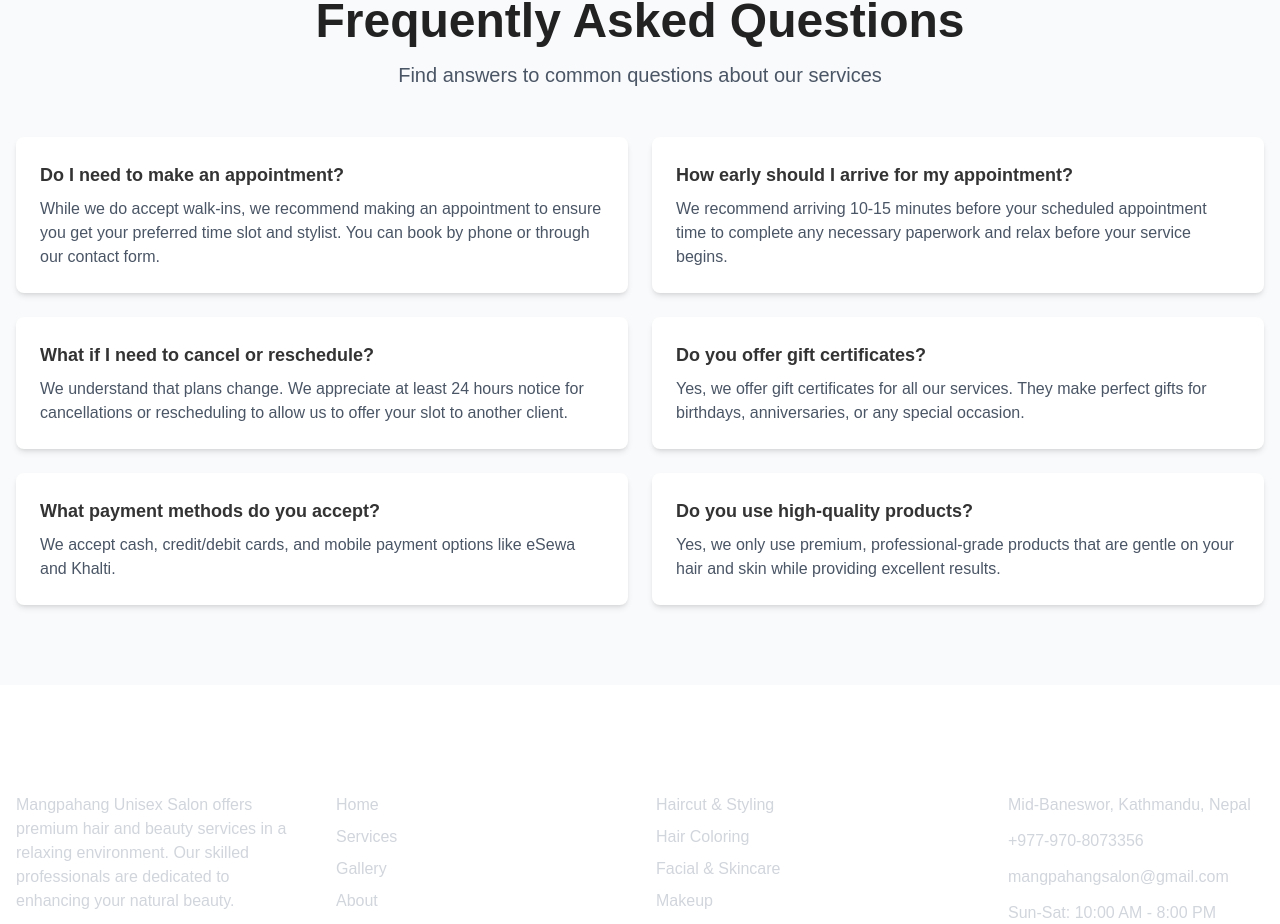
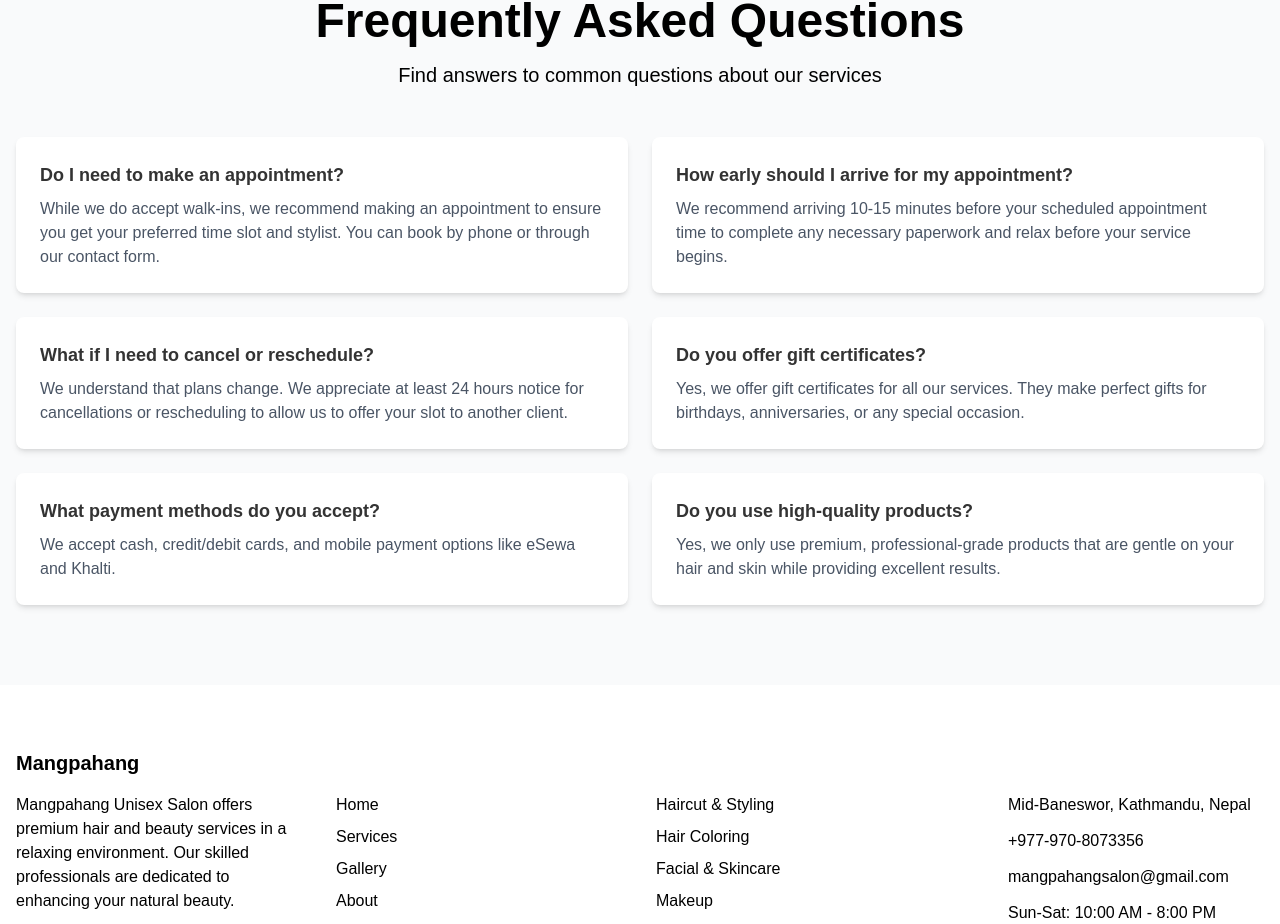
Before and after one commit to ranishraj007/MangpahanSalon, a React (Vite) app: page /contact in a window 1280 px wide. Shown: the part 1835-2759 px from the top of the page. Built offline with nearby package versions, Linux system fonts and the light colour scheme.

Commit message:
fixing text color

```diff
--- a/src/components/Footer.jsx
+++ b/src/components/Footer.jsx
@@ -13,8 +13,8 @@ const Footer = () => {
         <div className="grid grid-cols-1 md:grid-cols-2 lg:grid-cols-4 gap-8">
           {/* About Section */}
           <div>
-            <h3 className="text-xl font-bold mb-4 text-primary">Mangpahang</h3>
-            <p className="mb-4 text-gray-300">
+            <h3 className="text-xl font-bold mb-4 text-black">Mangpahang</h3>
+            <p className="mb-4 text-black">
               Mangpahang Unisex Salon offers premium hair and beauty services in
               a relaxing environment. Our skilled professionals are dedicated to
               enhancing your natural beauty.
@@ -28,7 +28,7 @@ const Footer = () => {
                 whileHover={{ scale: 1.2 }}
                 whileTap={{ scale: 0.9 }}
               >
-                <Facebook size={24} />
+                <Facebook size={24} className="text-blue-700"/>
               </motion.a>
               <motion.a
                 href="https://www.instagram.com/mangpahangunisexsalon/"
@@ -36,7 +36,7 @@ const Footer = () => {
                 whileHover={{ scale: 1.2 }}
                 whileTap={{ scale: 0.9 }}
               >
-                <Instagram size={24} />
+                <Instagram size={24} className="text-pink-800"/>
               </motion.a>
             </div>
           </div>
@@ -50,7 +50,7 @@ const Footer = () => {
                   <li key={item}>
                     <Link
                       to={item === "Home" ? "/" : `/${item.toLowerCase()}`}
-                      className="text-gray-300 hover:text-primary transition-colors duration-300"
+                      className="text-black hover:text-gray-600 transition-colors duration-300"
                     >
                       {item}
                     </Link>
@@ -76,7 +76,7 @@ const Footer = () => {
                 <li key={service}>
                   <Link
                     to="/services"
-                    className="text-gray-300 hover:text-primary transition-colors duration-300"
+                    className="text-black hover:text-gray-600 transition-colors duration-300 "
                   >
                     {service}
                   </Link>
@@ -91,7 +91,7 @@ const Footer = () => {
             <ul className="space-y-3">
               <li className="flex items-start">
                 <MapPin className="text-primary mt-1 mr-3 h-5 w-5" />
-                <span className="text-gray-300">
+                <span className="text-black">
                   Mid-Baneswor, Kathmandu, Nepal
                 </span>
               </li>
@@ -99,7 +99,7 @@ const Footer = () => {
                 <Phone className="text-primary mr-3 h-5 w-5" />
                 <a
                   href="tel:+9779851234567"
-                  className="text-gray-300 hover:text-primary transition-colors duration-300"
+                  className="text-black hover:text-primary transition-colors duration-300"
                 >
                   +977-970-8073356
                 </a>
@@ -108,14 +108,14 @@ const Footer = () => {
                 <Mail className="text-primary mr-3 h-5 w-5" />
                 <a
                   href="mailto:info@mangpahang.com"
-                  className="text-gray-300 hover:text-primary transition-colors duration-300"
+                  className="text-black hover:text-primary transition-colors duration-300"
                 >
                   mangpahangsalon@gmail.com
                 </a>
               </li>
               <li className="flex items-start">
                 <Clock className="text-primary mt-1 mr-3 h-5 w-5" />
-                <div className="text-gray-300">
+                <div className="text-black">
                   <p>Sun-Sat: 10:00 AM - 8:00 PM</p>
                   {/* <p>Sunday: Closed</p> */}
                 </div>
@@ -124,7 +124,7 @@ const Footer = () => {
           </div>
         </div>
 
-        <div className="border-t border-gray-700 mt-12 pt-8 text-center text-gray-400">
+        <div className="border-t border-gray-700 mt-12 pt-8 text-center text-black">
           <p>
             &copy; {currentYear} Mangpahang Unisex Salon. All rights reserved.
           </p>
--- a/src/components/Header.jsx
+++ b/src/components/Header.jsx
@@ -48,9 +48,9 @@ const Header = () => {
             animate={{ opacity: 1, x: 0 }}
             transition={{ duration: 0.5 }}
           >
-            <h1 className="text-2xl md:text-3xl font-bold text-primary">
+            <h1 className="text-2xl md:text-3xl font-bold text-gray-400">
               Mangpahang
-              <span className="block text-sm md:text-base font-medium text-secondary dark:text-gray-200">
+              <span className="block text-sm md:text-base font-medium text-white dark:text-gray-400">
                 Unisex Salon
               </span>
             </h1>
@@ -72,7 +72,7 @@ const Header = () => {
                     `font-medium transition-colors duration-300 ${
                       isActive
                         ? "text-yellow-500"
-                        : "text-secondary dark:text-gray-200 hover:text-gray-400 dark:hover:text-primary"
+                        : "text-secondary dark:text-gray-400 hover:text-gray-700 dark:hover:text-primary"
                     }`
                   }
                 >
--- a/src/components/SectionTitle.jsx
+++ b/src/components/SectionTitle.jsx
@@ -6,7 +6,7 @@ const SectionTitle = ({ title, subtitle, centered = true, light = false }) => {
     <div className={`mb-12 ${centered ? "text-center" : "text-left"}`}>
       <motion.h2
         className={`section-title ${
-          light ? "text-white" : "text-secondary dark:text-gray-200"
+          light ? "text-black" : "text-black dark:text-black"
         }`}
         initial={{ opacity: 0, y: 20 }}
         whileInView={{ opacity: 1, y: 0 }}
@@ -18,7 +18,7 @@ const SectionTitle = ({ title, subtitle, centered = true, light = false }) => {
       {subtitle && (
         <motion.p
           className={`section-subtitle ${centered ? "mx-auto" : ""} ${
-            light ? "text-gray-300" : "text-gray-600 dark:text-gray-400"
+            light ? "text-black" : "text-black dark:text-black"
           }`}
           initial={{ opacity: 0, y: 20 }}
           whileInView={{ opacity: 1, y: 0 }}
--- a/src/components/TestimonialCard.jsx
+++ b/src/components/TestimonialCard.jsx
@@ -27,13 +27,13 @@ const ServiceCard = ({ icon, title, description, link = "/services" }) => {
       <div className="bg-primary/10 dark:bg-primary/20 w-16 h-16 rounded-full flex items-center justify-center mb-4 text-primary">
         {/* <IconComponent size={28} /> */}
       </div>
-      <h3 className="text-xl font-bold mb-2 text-secondary dark:text-gray-200">
+      <h3 className="text-xl font-bold mb-2 text-white">
         {title}
       </h3>
-      <p className="text-gray-600 dark:text-gray-400 mb-4">{description}</p>
+      <p className="text-white mb-4">{description}</p>
       <Link
         to={link}
-        className="text-primary font-medium hover:underline inline-flex items-center"
+        className="text-white font-medium hover:underline inline-flex items-center"
       >
         Learn More
         <svg
--- a/src/pages/About.jsx
+++ b/src/pages/About.jsx
@@ -45,7 +45,7 @@ const About = () => {
     <PageTransition>
       {/* Hero Section */}
       <section className="relative py-32 bg-secondary">
-        <div className="container-custom text-center text-white">
+        <div className="container-custom text-center text-black">
           <motion.h1
             className="text-4xl md:text-5xl font-bold mb-4"
             initial={{ opacity: 0, y: 20 }}
--- a/src/pages/Contact.jsx
+++ b/src/pages/Contact.jsx
@@ -78,7 +78,7 @@ const Contact = () => {
     <PageTransition>
       {/* Hero Section */}
       <section className="relative py-32 bg-secondary">
-        <div className="container-custom text-center text-white">
+        <div className="container-custom text-center text-black">
           <motion.h1
             className="text-4xl md:text-5xl font-bold mb-4"
             initial={{ opacity: 0, y: 20 }}
--- a/src/pages/Gallery.jsx
+++ b/src/pages/Gallery.jsx
@@ -115,7 +115,7 @@ const Gallery = () => {
     <PageTransition>
       {/* Hero Section */}
       <section className="relative py-32 bg-secondary">
-        <div className="container-custom text-center text-white">
+        <div className="container-custom text-center text-black">
           <motion.h1
             className="text-4xl md:text-5xl font-bold mb-4"
             initial={{ opacity: 0, y: 20 }}
--- a/src/pages/Services.jsx
+++ b/src/pages/Services.jsx
@@ -163,7 +163,7 @@ const Services = () => {
     <PageTransition>
       {/* Hero Section */}
       <section className="relative py-32 bg-secondary">
-        <div className="container-custom text-center text-white">
+        <div className="container-custom text-center text-black">
           <motion.h1
             className="text-4xl md:text-5xl font-bold mb-4"
             initial={{ opacity: 0, y: 20 }}
@@ -199,7 +199,7 @@ const Services = () => {
                 key={category.id}
                 className={`px-6 py-2 rounded-full transition-all duration-300 ${
                   activeCategory === category.id
-                    ? "bg-primary text-white"
+                    ? "bg-primary text-yellow-500"
                     : "bg-gray-100 text-gray-700 hover:bg-gray-200"
                 }`}
                 onClick={() => setActiveCategory(category.id)}
@@ -266,7 +266,7 @@ const Services = () => {
                         </svg>
                       </button>
                     </div>
-                    <p className="mt-4 text-gray-600">{service.description}</p>
+                    <p className="mt-4 text-black">{service.description}</p>
                   </div>
 
                   <AnimatePresence>
```
Also changed, not shown: src/pages/Home.jsx (+12 -12 lines).
